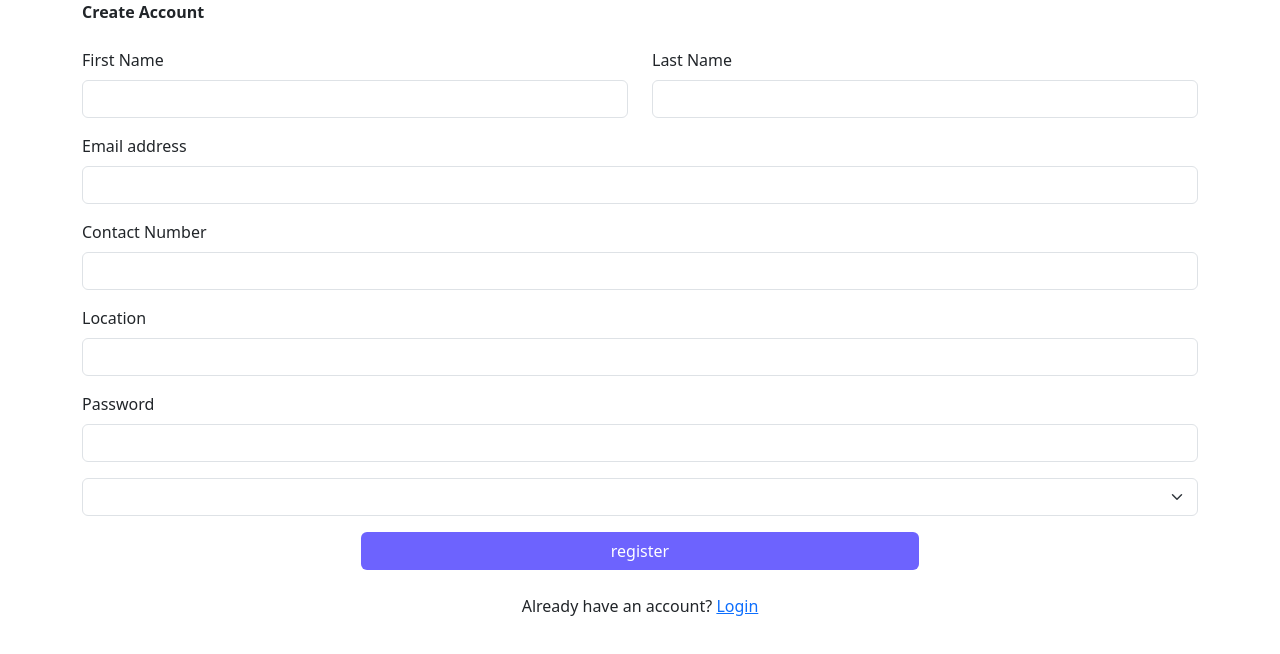
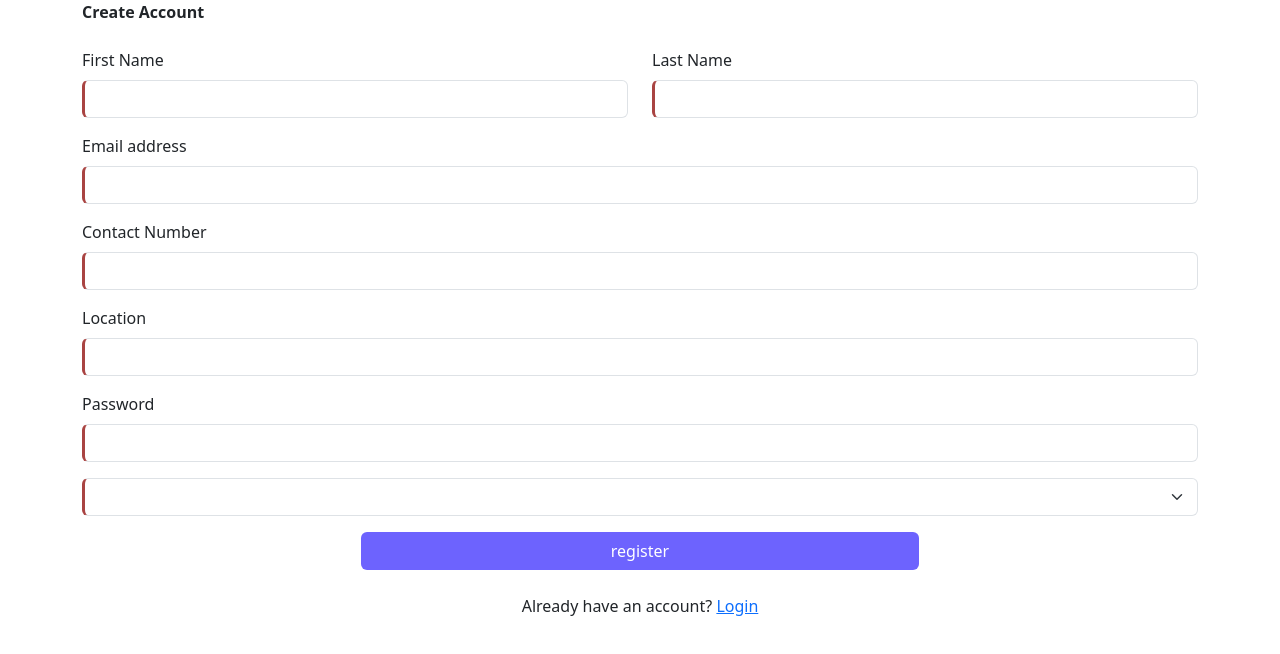
Before and after one commit to adelaide20/mechs, an Angular app in the folder client/: page /register in a window 1280 px wide. Shown: the top 654 px of the page. Built offline with nearby package versions, Linux system fonts and the light colour scheme.

Commit message:
login frontend

```diff
--- a/client/src/app/pages/public/login/login.component.html
+++ b/client/src/app/pages/public/login/login.component.html
@@ -5,17 +5,17 @@
             <b class="text-center">Welcome back!</b>
 
             <!-- form -->
-            <form class="my-5">
+            <form class="my-5" [formGroup]="form" autocomplete="off">
                 <!-- email -->
                 <div class="mb-3">
-                    <label for="exampleInputEmail1" class="form-label">Email address</label>
-                    <input type="email" class="form-control" id="exampleInputEmail1" aria-describedby="emailHelp">
+                    <label class="form-label">Email address</label>
+                    <input type="email" class="form-control" formControlName="email" required>
                 </div>
 
                 <!-- password -->
                 <div class="mb-3">
-                    <label for="exampleInputPassword1" class="form-label">Password</label>
-                    <input type="password" class="form-control" id="exampleInputPassword1">
+                    <label class="form-label">Password</label>
+                    <input type="password" class="form-control" formControlName="password" required>
                 </div>
 
 
--- a/client/src/app/pages/public/login/login.component.scss
+++ b/client/src/app/pages/public/login/login.component.scss
@@ -10,3 +10,21 @@ button {
         color: #6d63fe;
     }
 }
+
+.ng-valid[required],
+.ng-valid.required {
+    border-left: 3px solid #42A948;
+    /* green */
+}
+
+.ng-invalid:not(form) {
+    border-left: 3px solid #a94442;
+    /* red */
+}
+
+.alert div {
+    background-color: #fed3d3;
+    color: #820000;
+    padding: 1rem;
+    margin-bottom: 1rem;
+}
--- a/client/src/app/pages/public/login/login.component.ts
+++ b/client/src/app/pages/public/login/login.component.ts
@@ -1,5 +1,8 @@
 import { Component, OnInit } from '@angular/core';
+import { FormGroup, FormControl, Validators } from '@angular/forms';
 import { Router } from '@angular/router';
+import { AlertService } from 'src/app/services/alert.service';
+import { UserService } from 'src/app/services/user.service';
 
 @Component({
   selector: 'app-login',
@@ -8,12 +11,49 @@ import { Router } from '@angular/router';
 })
 export class LoginComponent implements OnInit {
 
-  constructor(private router:Router) { }
+  form = new FormGroup({
+    email: new FormControl('', [Validators.email]),
+    password: new FormControl('')
+  });
+
+
+  constructor(private router: Router, private alert: AlertService, private service: UserService) { }
 
   ngOnInit(): void {
   }
 
-  login(){
-    this.router.navigate(['/dash']);
+  login() {
+
+    // input validation
+    if (!this.form.valid) {
+      this.alert.error('All fileds are required');
+      return;
+    }
+
+    // object holding registration
+    let user = {
+      email: this.form.getRawValue().email,
+      password: this.form.getRawValue().password
+    };
+
+
+
+    this.service.login(user).subscribe((res:any) => {
+
+      this.alert.success(res.message);
+      this.service.storeUser(res);
+
+
+      if (res.user.role === "client") {
+        this.router.navigate(['/dash']);
+      }
+      else{
+        alert("admin dashboard under construction")
+      }
+
+    },
+      (error) => {
+        this.alert.error(error.error.message)
+      })
   }
 }
--- a/client/src/app/pages/public/register/register.component.html
+++ b/client/src/app/pages/public/register/register.component.html
@@ -11,13 +11,13 @@
             <div class="col-6">
                 <div class="mb-3">
                     <label class="form-label">First Name</label>
-                    <input type="text" class="form-control" formControlName="first_name">
+                    <input type="text" class="form-control" formControlName="first_name" required>
                 </div>
             </div>
             <div class="col-6">
                 <div class="mb-3">
                     <label class="form-label">Last Name</label>
-                    <input type="text" class="form-control" formControlName="last_name">
+                    <input type="text" class="form-control" formControlName="last_name" required>
                 </div>
             </div>
         </div>
@@ -25,29 +25,29 @@
         <!-- email -->
         <div class="mb-3">
             <label class="form-label">Email address</label>
-            <input type="email" class="form-control" formControlName="email">
+            <input type="email" class="form-control" formControlName="email" required>
         </div>
 
         <!-- contact number -->
         <div class="mb-3">
             <label class="form-label">Contact Number</label>
-            <input type="number" pattern=".{9,10}" class="form-control" formControlName="contact_no">
+            <input type="number" pattern=".{9,10}" class="form-control" formControlName="contact_no" required>
         </div>
 
         <!-- location -->
         <div class="mb-3">
             <label class="form-label">Location</label>
-            <input type="email" class="form-control" formControlName="location">
+            <input type="email" class="form-control" formControlName="location" required>
         </div>
 
         <!-- password -->
         <div class="mb-3">
             <label class="form-label">Password</label>
-            <input type="password" class="form-control" formControlName="password">
+            <input type="password" pattern=".{4,15}" class="form-control" formControlName="password" required>
         </div>
 
         <!-- role -->
-        <select class="form-select" formControlName="role" aria-label="Default select example">
+        <select class="form-select" formControlName="role" aria-label="Default select example" required>
             <option selected>select the role</option>
             <option value="client">Client</option>
             <option value="mechanic">Mechanic</option>
--- a/client/src/app/pages/public/register/register.component.scss
+++ b/client/src/app/pages/public/register/register.component.scss
@@ -12,3 +12,21 @@ input::-webkit-inner-spin-button {
     -webkit-appearance: none;
     margin: 0;
 }
+
+.ng-valid[required],
+.ng-valid.required {
+    border-left: 3px solid #42A948;
+    /* green */
+}
+
+.ng-invalid:not(form) {
+    border-left: 3px solid #a94442;
+    /* red */
+}
+
+.alert div {
+    background-color: #fed3d3;
+    color: #820000;
+    padding: 1rem;
+    margin-bottom: 1rem;
+}
--- a/client/src/app/pages/public/register/register.component.ts
+++ b/client/src/app/pages/public/register/register.component.ts
@@ -1,5 +1,5 @@
 import { Component, OnInit } from '@angular/core';
-import { FormGroup, FormControl } from '@angular/forms';
+import { FormGroup, FormControl, Validators } from '@angular/forms';
 import { Router } from '@angular/router';
 import { AlertService } from 'src/app/services/alert.service';
 import { UserService } from 'src/app/services/user.service';
@@ -14,7 +14,7 @@ export class RegisterComponent implements OnInit {
   form = new FormGroup({
     first_name: new FormControl(''),
     last_name: new FormControl(''),
-    email: new FormControl(''),
+    email: new FormControl('', [Validators.email]),
     contact_no: new FormControl(''),
     location: new FormControl(''),
     password: new FormControl(''),
@@ -45,11 +45,9 @@ export class RegisterComponent implements OnInit {
     };
 
     // registration function
-
     this.service.register(user).subscribe((res:any)=>{
-      this.alert.success(`${res.message} "\n" Welcome ${res.full_name}`);
-      this.service.storeUser(res);
-      this.router.navigate(['/dash']);
+      this.alert.success(res.message);
+      this.router.navigate(['/login']);
     },
     (error) =>
       {
```
Also changed, not shown: client/src/app/interfaces/user.ts (+4 -4 lines), 2 other files (tests, documents, lock files or other folders).
